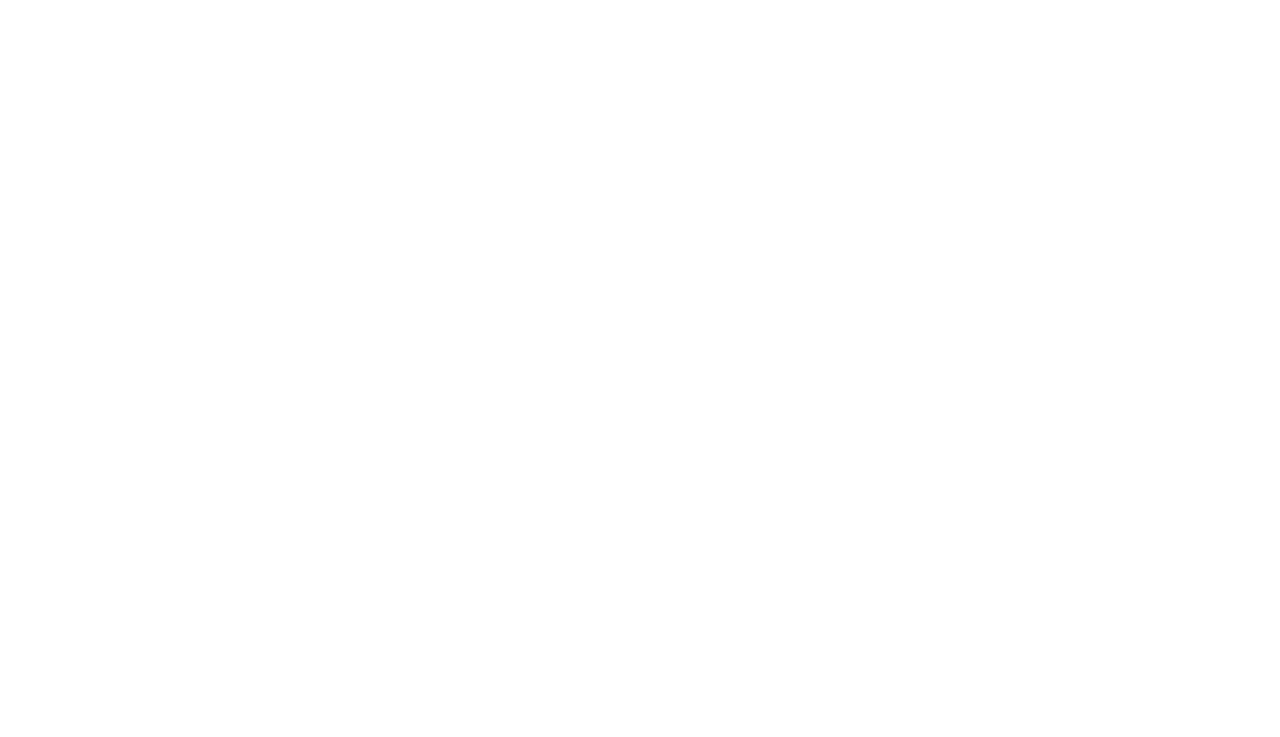
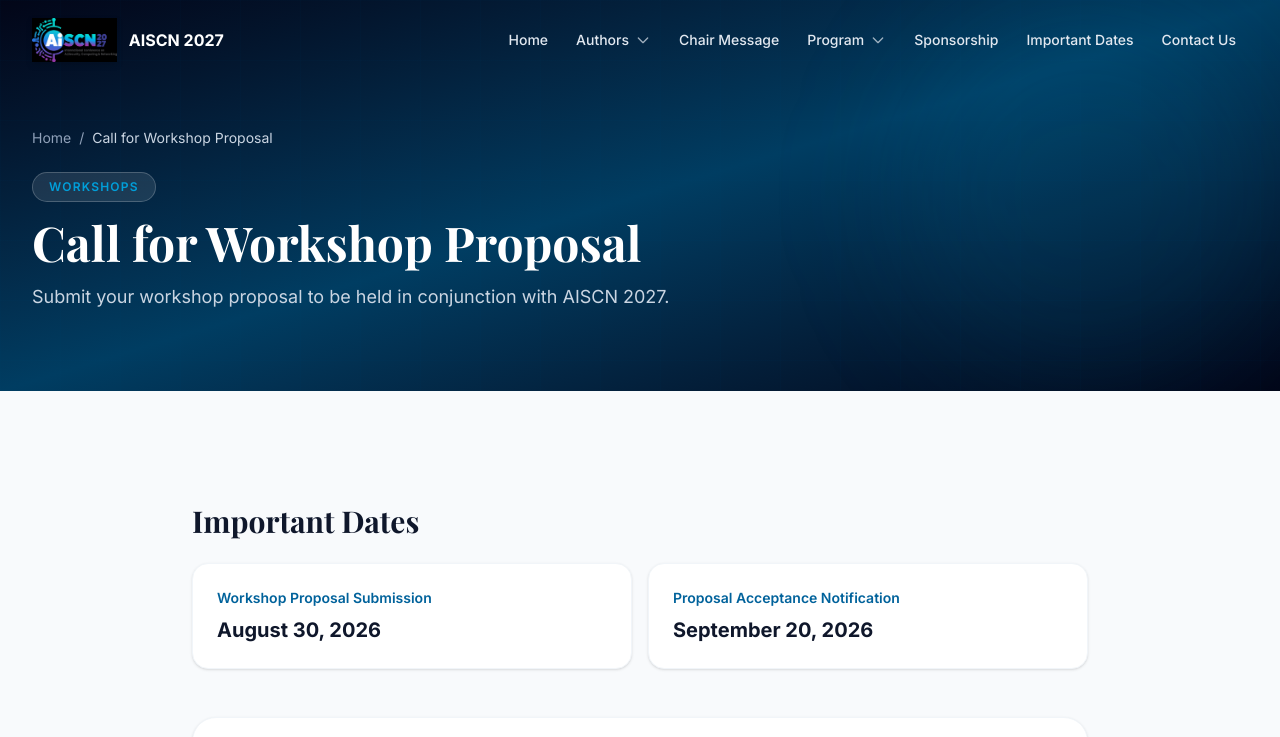
Before and after one commit to zainulhassan55/conference_website_asia, a React (Vite) app in the folder conference-website/: page /workshops in a window 1280 px wide. Before the commit this address had no page. Shown: the top 737 px of the page. Built offline with nearby package versions, Linux system fonts and the light colour scheme.

Commit message:
remove tutorials

```diff
--- a/conference-website/src/App.jsx
+++ b/conference-website/src/App.jsx
@@ -1,4 +1,4 @@
-import { BrowserRouter, Routes, Route } from "react-router-dom";
+import { BrowserRouter, Routes, Route, Navigate } from "react-router-dom";
 import Layout from "./components/Layout";
 import HomePage from "./pages/HomePage";
 import AboutPage from "./pages/AboutPage";
@@ -6,7 +6,7 @@
 import SubmissionPage from "./pages/SubmissionPage";
 import RegistrationPage from "./pages/RegistrationPage";
 import CommitteePage from "./pages/CommitteePage";
-import TutorialsPage from "./pages/TutorialsPage";
+import WorkshopsPage from "./pages/WorkshopsPage";
 import SpeakersPage from "./pages/SpeakersPage";
 import TracksPage from "./pages/TracksPage";
 import AwardsPage from "./pages/AwardsPage";
@@ -29,7 +29,8 @@
           <Route path="register" element={<RegistrationPage />} />
           <Route path="chair-message" element={<ChairMessagePage />} />
           <Route path="committee" element={<CommitteePage />} />
-          <Route path="tutorials" element={<TutorialsPage />} />
+          <Route path="workshops" element={<WorkshopsPage />} />
+          <Route path="tutorials" element={<Navigate to="/workshops" replace />} />
           <Route path="speakers" element={<SpeakersPage />} />
           <Route path="tracks" element={<TracksPage />} />
           <Route path="awards" element={<AwardsPage />} />
--- a/conference-website/src/components/TutorialsWorkshops.jsx
+++ b/conference-website/src/components/Workshops.jsx
@@ -1,8 +1,8 @@
 import { conference, workshopProposal } from "../data/conferenceData";
 
-export default function TutorialsWorkshops() {
+export default function Workshops() {
   return (
-    <section id="tutorials" className="py-20 lg:py-28 bg-slate-50">
+    <section id="workshops" className="py-20 lg:py-28 bg-slate-50">
       <div className="max-w-7xl mx-auto px-4 sm:px-6 lg:px-8">
         <div className="max-w-4xl mx-auto space-y-10 lg:space-y-12">
           <div>
--- a/conference-website/src/data/conferenceData.js
+++ b/conference-website/src/data/conferenceData.js
@@ -53,7 +53,7 @@
     label: "Program",
     children: [
       { label: "Committee", href: "/committee" },
-      { label: "Tutorials & Workshops", href: "/tutorials" },
+      { label: "Workshops", href: "/workshops" },
       { label: "Keynote Speakers", href: "/speakers" },
       { label: "Conference Topics", href: "/tracks" },
       { label: "Awards", href: "/awards" },
--- a/conference-website/src/pages/TutorialsPage.jsx
+++ b/conference-website/src/pages/WorkshopsPage.jsx
@@ -1,15 +1,15 @@
 import PageBanner from "../components/PageBanner";
-import TutorialsWorkshops from "../components/TutorialsWorkshops";
+import Workshops from "../components/Workshops";
 
-export default function TutorialsPage() {
+export default function WorkshopsPage() {
   return (
     <>
       <PageBanner
-        badge="Tutorials & Workshops"
+        badge="Workshops"
         title="Call for Workshop Proposal"
         subtitle="Submit your workshop proposal to be held in conjunction with AISCN 2027."
       />
-      <TutorialsWorkshops />
+      <Workshops />
     </>
   );
 }
```
